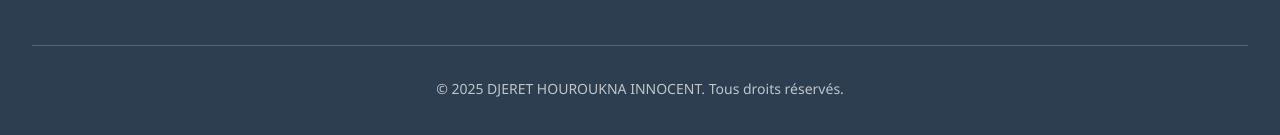
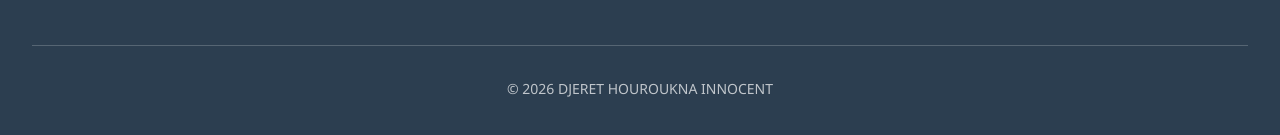
Before and after one commit to djerethouroukna/mon-super-site, a website: page Contact.html in a window 1280 px wide. Shown: the part 2945-3080 px from the top of the page. Drawn offline with Linux system fonts and the light colour scheme.

Commit message:
Forçage de la mise à jour du build.sh

```diff
--- a/Contact.html
+++ b/Contact.html
@@ -225,8 +225,11 @@
         </div>
 
         <div class="footer-bottom">
-            <p>&copy; 2025 DJERET HOUROUKNA INNOCENT. Tous droits réservés.</p>
-        </div>
+        <div class="container">© <span id="year"></span> DJERET HOUROUKNA INNOCENT</div>
+        <script>
+            document.getElementById("year").textContent = new Date().getFullYear();
+        </script>
+    </div>
     </footer>
 
     <!-- Scripts -->
```
